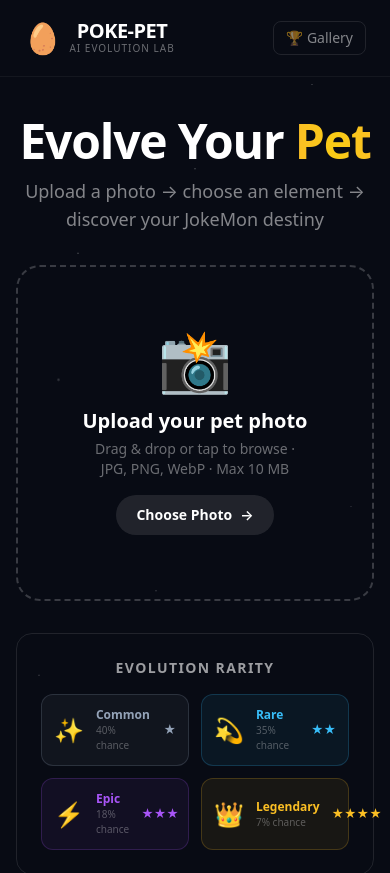
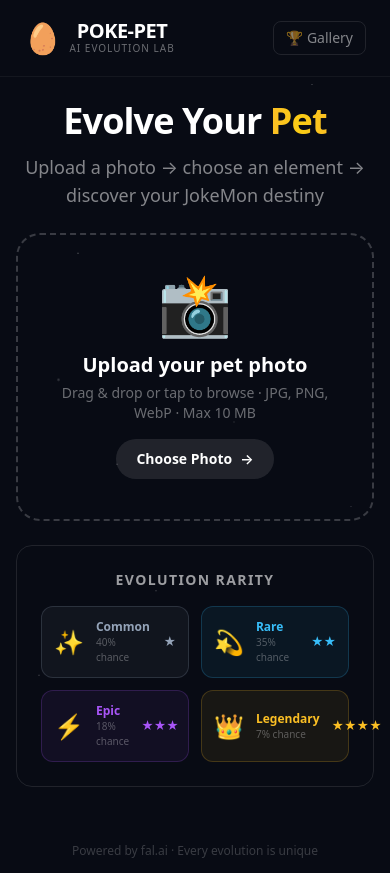
Before and after one commit to t3kdesigns03/Jokemon, a Next.js app: page / in a window 390 px wide. Shown: the top 873 px of the page. Built offline with nearby package versions, Linux system fonts and the light colour scheme.

Commit message:
Mobile responsive + safe Supabase init

```diff
--- a/app/layout.tsx
+++ b/app/layout.tsx
@@ -14,6 +14,9 @@ export const metadata: Metadata = {
 export default function RootLayout({ children }: { children: React.ReactNode }) {
   return (
     <html lang="en">
+      <head>
+        <meta name="viewport" content="width=device-width, initial-scale=1, maximum-scale=1" />
+      </head>
       <body>{children}</body>
     </html>
   )
--- a/app/page.tsx
+++ b/app/page.tsx
@@ -318,12 +318,12 @@ export default function Home() {
         </button>
       </header>
 
-      <main className="max-w-2xl mx-auto px-4 py-10 space-y-8">
+      <main className="max-w-2xl mx-auto px-4 sm:px-6 py-6 sm:py-10 space-y-6 sm:space-y-8">
 
         {/* ── Hero ── */}
         {phase === 'upload' && (
           <div className="text-center space-y-3 animate-[reveal_0.6s_ease-out]">
-            <h1 className="text-5xl font-black tracking-tight">
+            <h1 className="text-4xl sm:text-5xl font-black tracking-tight">
               Evolve Your{' '}
               <span className="shimmer-text">Pet</span>
             </h1>
@@ -338,7 +338,7 @@ export default function Home() {
           <div
             {...getRootProps()}
             className={`
-              relative rounded-3xl border-2 border-dashed p-16 text-center cursor-pointer transition-all duration-300
+              relative rounded-3xl border-2 border-dashed p-10 sm:p-16 text-center cursor-pointer transition-all duration-300
               ${isDragActive
                 ? 'border-white/60 bg-white/10 scale-[1.02]'
                 : 'border-white/20 bg-white/3 hover:border-white/40 hover:bg-white/5'
@@ -387,7 +387,7 @@ export default function Home() {
 
             <div>
               <h2 className="text-2xl font-black text-center mb-6">Choose Your Element</h2>
-              <div className="grid grid-cols-3 gap-4">
+              <div className="grid grid-cols-1 sm:grid-cols-3 gap-3">
                 {(['water', 'fire', 'wind'] as Element[]).map(el => (
                   <ElementCard
                     key={el}
```
